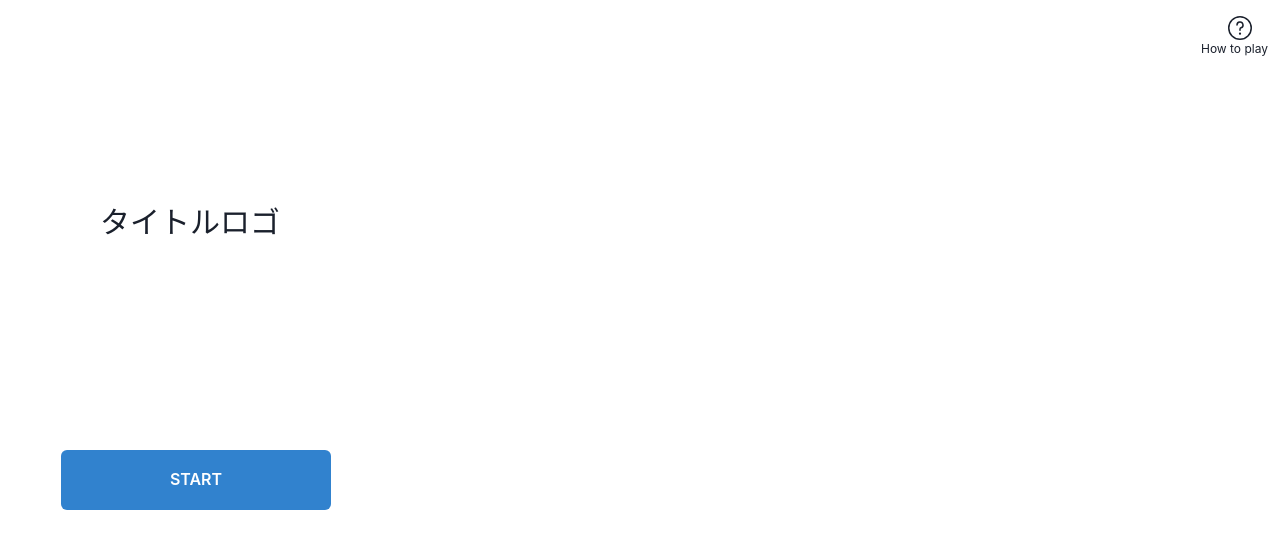
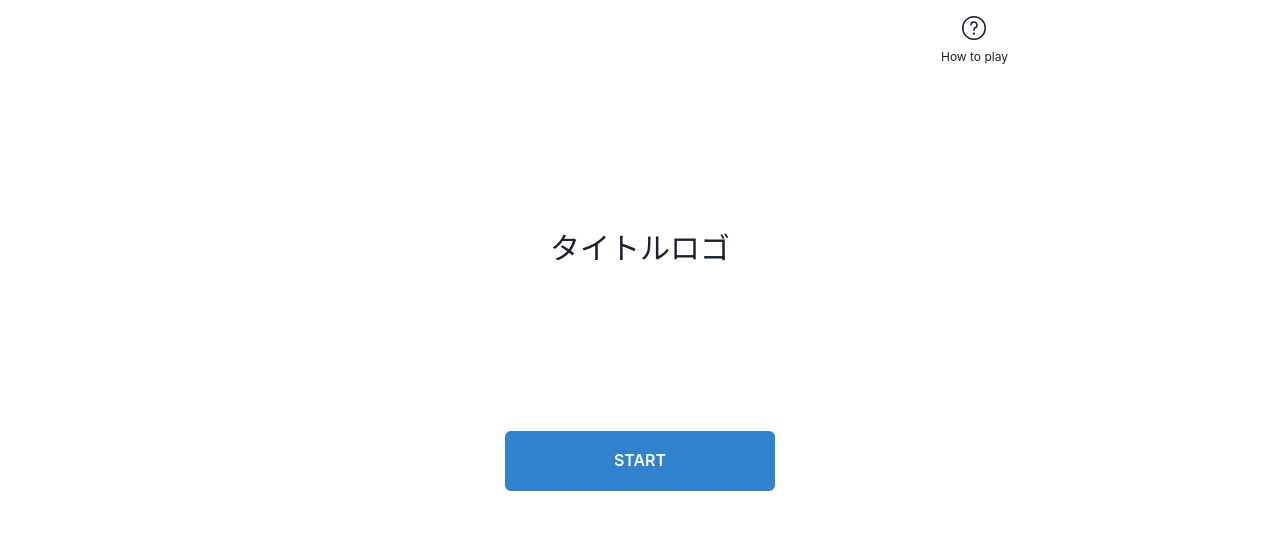
Before and after one commit to hacku-chamomilla/doutankyohi-front-end, a Next.js app: page / in a window 1280 px wide. Shown: the top 548 px of the page. Built offline with nearby package versions, Linux system fonts and the light colour scheme.

Commit message:
fix:位置調整

```diff
--- a/pages/_app.tsx
+++ b/pages/_app.tsx
@@ -1,12 +1,14 @@
 import type { AppProps } from "next/app";
 import React from "react";
 
-import { ChakraProvider } from "@chakra-ui/react";
+import { ChakraProvider, Container } from "@chakra-ui/react";
 
 function MyApp({ Component, pageProps }: AppProps) {
   return (
     <ChakraProvider>
-      <Component {...pageProps} />
+      <Container maxW="container.md">
+        <Component {...pageProps} />
+      </Container>
     </ChakraProvider>
   );
 }
--- a/pages/index.tsx
+++ b/pages/index.tsx
@@ -4,7 +4,9 @@ import { useRouter } from "next/router";
 import React from "react";
 
 import {
+  Box,
   Button,
+  Center,
   Icon,
   Modal,
   ModalBody,
@@ -15,23 +17,25 @@ import {
   ModalOverlay,
   Text,
   useDisclosure,
+  VStack,
 } from "@chakra-ui/react";
+
+import { VSpacer } from "@/components/common/Spacer";
 
 const Home: NextPage = () => {
   const router = useRouter();
   const { isOpen, onOpen, onClose } = useDisclosure();
   return (
     <>
+      <VSpacer size={4} />
+      <Box display="flex" justifyContent="flex-end">
+        <VStack>
           <Icon
-        pos="absolute"
-        top="4"
-        right="7"
             as={QuestionOutlineIcon}
             boxSize={6}
             onClick={onOpen}
             _hover={{ cursor: "pointer" }}
           />
-
           <Modal isOpen={isOpen} onClose={onClose}>
             <ModalOverlay />
             <ModalContent>
@@ -40,24 +44,24 @@ const Home: NextPage = () => {
               <ModalBody>ゲームのルールの詳細をここに入れる</ModalBody>
 
               <ModalFooter>
-            <Button colorScheme="blue" mr={3} onClick={onClose}>
+                <Button colorScheme="blue" onClick={onClose}>
                   Close
                 </Button>
               </ModalFooter>
             </ModalContent>
           </Modal>
-      <Text fontSize="xs" pos="absolute" top="10" right="3">
-        How to play
-      </Text>
+          <Text fontSize="xs">How to play</Text>
+        </VStack>
+      </Box>
 
-      <Text fontSize="3xl" pos="absolute" top="200" left="100">
-        タイトルロゴ
-      </Text>
-      {/* ここはロゴ作って差し替えたい */}
+      <VSpacer size={40} />
+
+      <Center>
+        <VStack>
+          {/* TODO: ここはロゴ作って差し替えたい */}
+          <Text fontSize="3xl">タイトルロゴ</Text>
+          <VSpacer size={36} />
           <Button
-        pos="absolute"
-        top="450"
-        left="61"
             h={"60px"}
             w={"270px"}
             colorScheme="blue"
@@ -67,6 +71,8 @@ const Home: NextPage = () => {
           >
             START
           </Button>
+        </VStack>
+      </Center>
     </>
   );
 };
```
Lines whose indentation alone changed are shown as unchanged.
